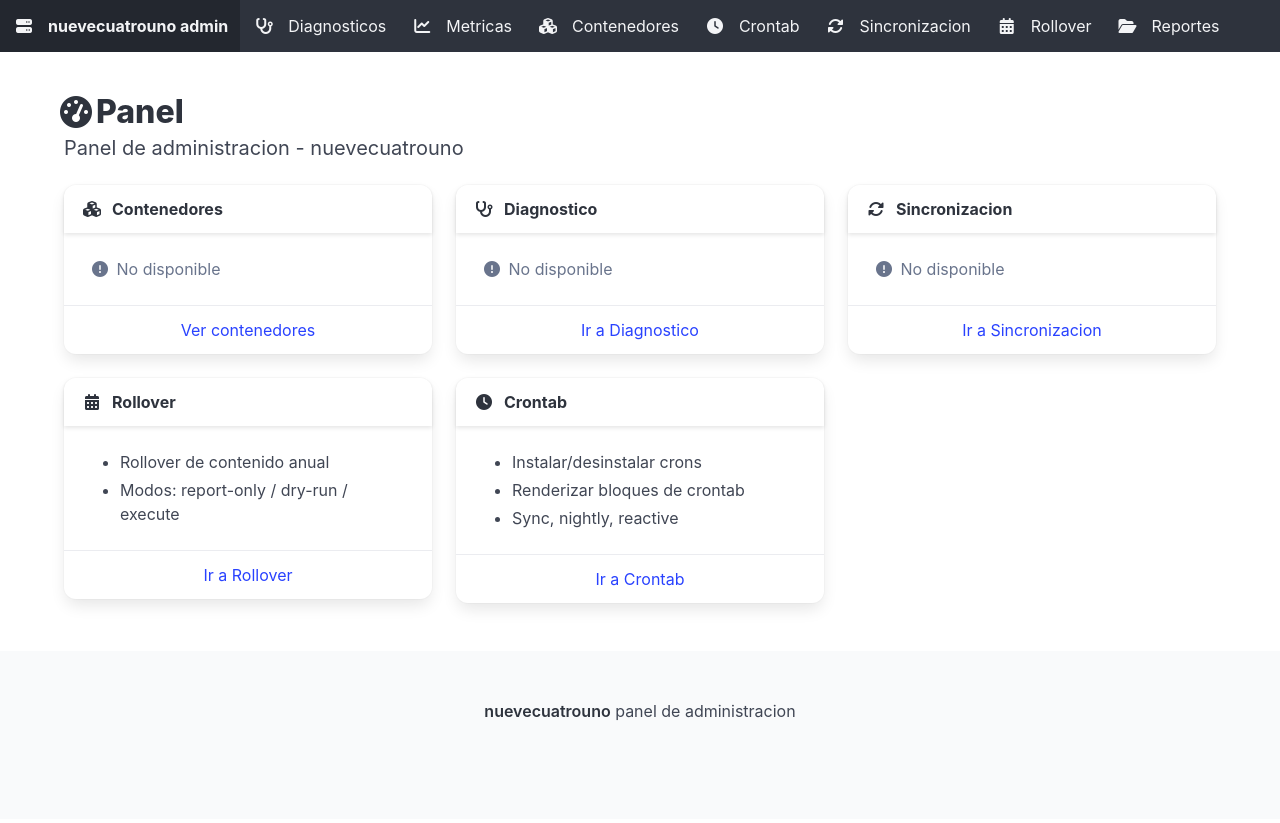
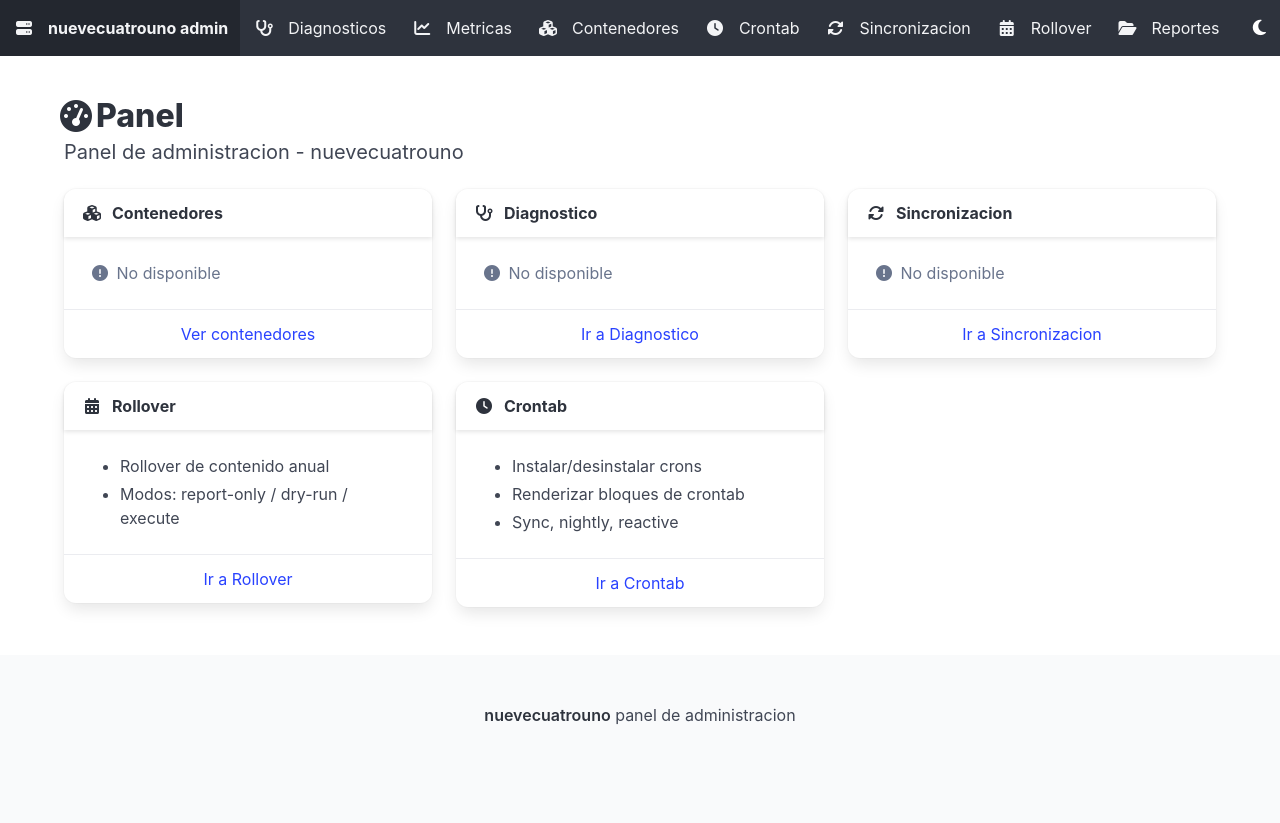
Before and after one commit to virgiliosanz/redis_banking_demos, a Flask app: page / in a window 1280 px wide. Before the commit the page ends 721 px from the top, so only its background shows below. Run offline with Flask 3, Linux system fonts and the light colour scheme.

Commit message:
feat(admin): add dark/light theme toggle with localStorage persistence
Agent-Id: agent-e4d7c740-e034-4dcb-a798-5795a423bba9
Linked-Note-Id: 18dc55a7-f8c7-4614-a8a1-b5011d9a870e

```diff
--- a/admin/static/js/admin.js
+++ b/admin/static/js/admin.js
@@ -111,3 +111,62 @@ var AdminReports = (function() {
     };
 
 })();
+
+/**
+ * AdminTheme — dark/light mode toggle with localStorage persistence.
+ */
+var AdminTheme = (function() {
+
+    function getCurrentTheme() {
+        return document.documentElement.getAttribute('data-theme') || 'light';
+    }
+
+    function setTheme(theme) {
+        document.documentElement.setAttribute('data-theme', theme);
+        localStorage.setItem('admin-theme', theme);
+        updateIcon(theme);
+        // Dispatch event so charts and other components can react
+        document.dispatchEvent(new CustomEvent('themechange', { detail: { theme: theme } }));
+    }
+
+    function updateIcon(theme) {
+        var icon = document.getElementById('themeIcon');
+        if (!icon) return;
+        if (theme === 'dark') {
+            icon.classList.remove('fa-moon');
+            icon.classList.add('fa-sun');
+        } else {
+            icon.classList.remove('fa-sun');
+            icon.classList.add('fa-moon');
+        }
+    }
+
+    function toggle() {
+        var current = getCurrentTheme();
+        setTheme(current === 'dark' ? 'light' : 'dark');
+    }
+
+    function init() {
+        var theme = getCurrentTheme();
+        updateIcon(theme);
+
+        var btn = document.getElementById('themeToggle');
+        if (btn) {
+            btn.addEventListener('click', toggle);
+        }
+    }
+
+    // Initialize when DOM is ready
+    if (document.readyState === 'loading') {
+        document.addEventListener('DOMContentLoaded', init);
+    } else {
+        init();
+    }
+
+    return {
+        getCurrentTheme: getCurrentTheme,
+        setTheme: setTheme,
+        toggle: toggle
+    };
+
+})();
--- a/admin/templates/base.html
+++ b/admin/templates/base.html
@@ -1,6 +1,13 @@
 <!DOCTYPE html>
 <html lang="es">
 <head>
+    <script>
+        // Apply saved theme immediately to prevent flash of wrong theme
+        (function() {
+            var theme = localStorage.getItem('admin-theme') || 'light';
+            document.documentElement.setAttribute('data-theme', theme);
+        })();
+    </script>
     <meta charset="UTF-8">
     <meta name="viewport" content="width=device-width, initial-scale=1.0">
     <title>{% block title %}Panel de administracion{% endblock %} - nuevecuatrouno</title>
@@ -22,6 +29,17 @@
         }
         .card-header-title .icon {
             margin-right: 0.5rem;
+        }
+        /* Dark mode overrides */
+        [data-theme="dark"] .output-box {
+            background: #0d0d1a;
+        }
+        #themeToggle {
+            background: none;
+            border: none;
+            cursor: pointer;
+            font-size: 1.1rem;
+            padding: 0.5rem;
         }
     </style>
     {% block extra_head %}{% endblock %}
@@ -72,6 +90,15 @@
                 </a>
             </div>
         </div>
+        <div class="navbar-end">
+            <div class="navbar-item">
+                <button id="themeToggle" class="has-text-white" title="Cambiar tema" aria-label="Cambiar tema">
+                    <span class="icon">
+                        <i class="fas fa-moon" id="themeIcon"></i>
+                    </span>
+                </button>
+            </div>
+        </div>
     </nav>
 
     <section class="section">
```
